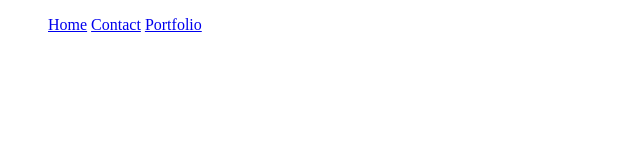
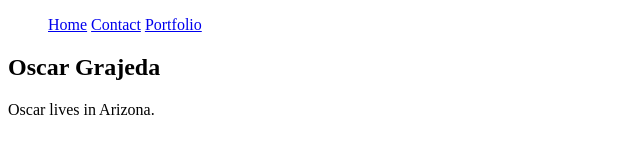
Before and after one commit to OscarG22/OscarG22.github.io, a plain HTML site: page index.html in a window 1280 px wide. Shown: the whole page, without its empty margins (0-640 px from the left). Drawn offline with Linux system fonts and the light colour scheme.

Commit message:
Initial Skeleton

```diff
--- a/index.html
+++ b/index.html
@@ -15,6 +15,10 @@
             <a href="/portfolio.html">Portfolio</a>
         </ul>
     </nav>
+    <section id="bio">
+        <h1>Oscar Grajeda</h1>
+        <p>Oscar lives in Arizona.</p>
+    </section>
 </body>
 
 </html>
```
Also changed, not shown: portfolio.html (+3 -0 lines).
